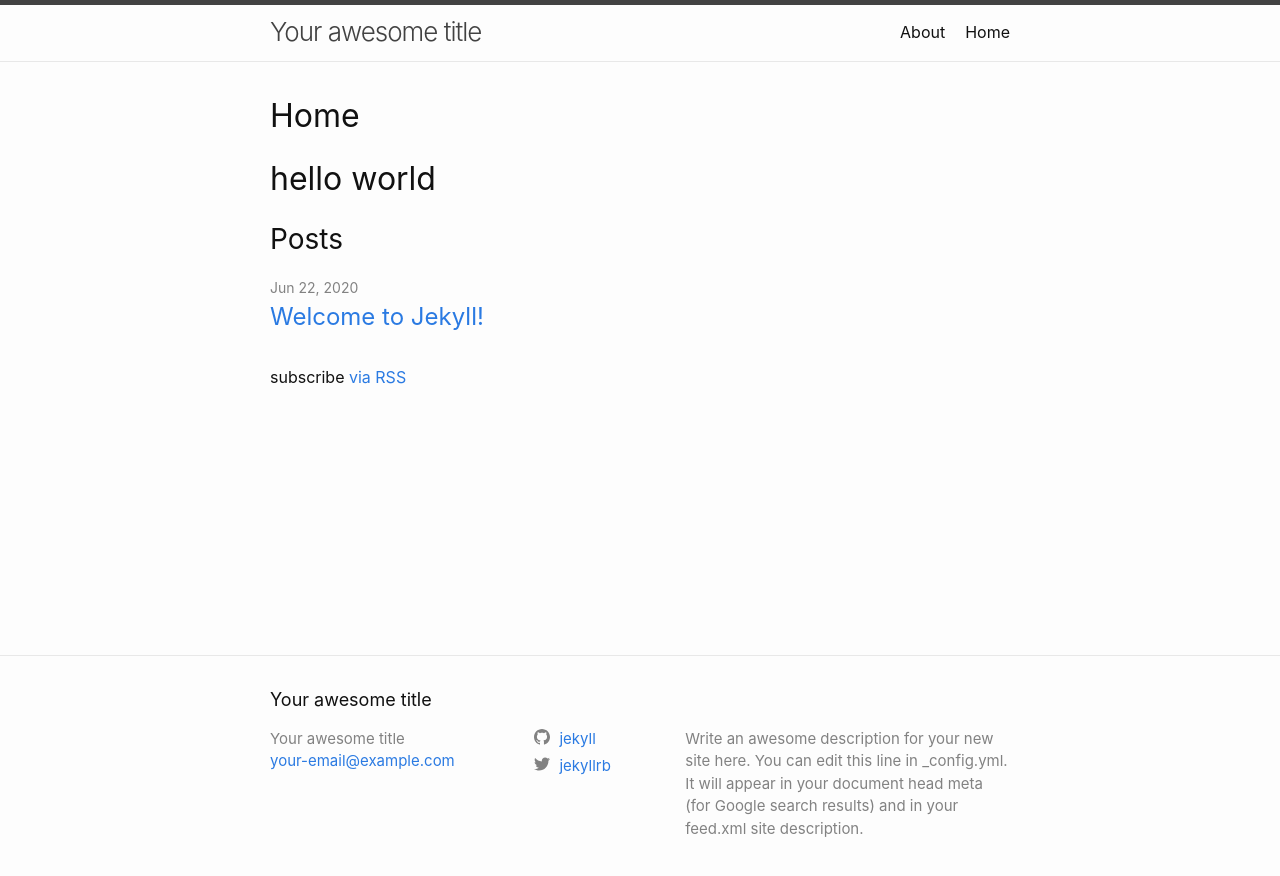
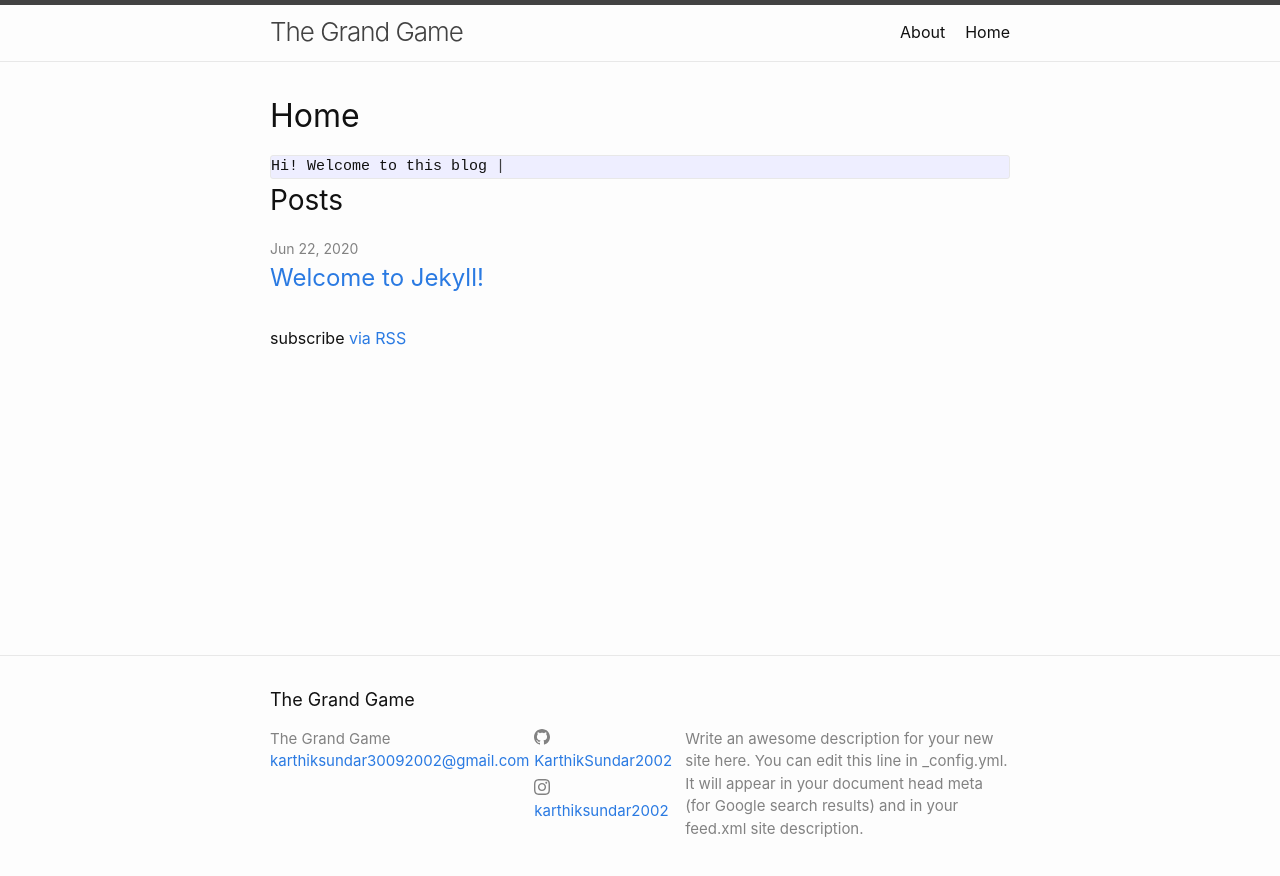
Before and after one commit to KarthikSundar2002/KarthikSundar2002.github.io, a Jekyll site: the page built from index.html, in a window 1280 px wide. Shown: the top 876 px of the page. Built offline with Jekyll 4.4.1, drawn with Linux system fonts in a browser that asks for light colours.

Commit message:
Typewriter effect

```diff
--- a/_config.yml
+++ b/_config.yml
@@ -18,17 +18,17 @@
 # You can create any custom variable you would like, and they will be accessible
 # in the templates via {{ site.myvariable }}.
 
-title: Your awesome title
-email: your-email@example.com
+title: The Grand Game
+email: karthiksundar30092002@gmail.com
 description: >- # this means to ignore newlines until "baseurl:"
   Write an awesome description for your new site here. You can edit this
   line in _config.yml. It will appear in your document head meta (for
   Google search results) and in your feed.xml site description.
 baseurl: "" # the subpath of your site, e.g. /blog
 url: "" # the base hostname & protocol for your site, e.g. http://example.com
-twitter_username: jekyllrb
-github_username:  jekyll
 
+github_username:  KarthikSundar2002
+instagram_username: karthiksundar2002
 # Build settings
 theme: minima
 plugins:
--- a/_sass/minima.scss
+++ b/_sass/minima.scss
@@ -47,5 +47,6 @@
 @import
   "minima/base",
   "minima/layout",
-  "minima/syntax-highlighting"
+  "minima/syntax-highlighting",
+  "minima/typewriter"
 ;
--- a/_sass/minima/_base.scss
+++ b/_sass/minima/_base.scss
@@ -146,7 +146,7 @@
 /**
  * Code formatting
  */
-pre,
+pre,p#typewriter,
 code {
   @include relative-font-size(0.9375);
   border: 1px solid $grey-color-light;
--- /dev/null
+++ b/_sass/minima/_typewriter.scss
@@ -0,0 +1,33 @@
+.var-highlight{
+	color: #C0AD60;
+}
+.string-highlight{
+	color: rgba(253, 149, 90, 0.8);
+}
+
+#typewriter{
+		font-size: 2em;
+		margin: 0;
+    font-family: "Courier New";
+    word-wrap: break-word;
+
+		&:after{
+			content: "|";
+			animation: blink 500ms linear infinite alternate;
+		}
+}
+
+@-webkit-keyframes blink{
+	0%{opacity: 0;}
+	100%{opacity: 1;}
+}
+
+@-moz-keyframes blink{
+	0%{opacity: 0;}
+	100%{opacity: 1;}
+}
+
+@keyframes blink{
+	0%{opacity: 0;}
+	100%{opacity: 1;}
+}
--- /dev/null
+++ b/assets/typewriter.js
@@ -0,0 +1,72 @@
+function setupTypewriter(t) {
+  var HTML = t.innerHTML;
+
+  t.innerHTML = "";
+
+  var cursorPosition = 0,
+    tag = "",
+    writingTag = false,
+    tagOpen = false,
+    typeSpeed = 100,
+    tempTypeSpeed = 0;
+
+  var type = function () {
+
+    if (writingTag === true) {
+      tag += HTML[cursorPosition];
+    }
+
+    if (HTML[cursorPosition] === "<") {
+      tempTypeSpeed = 0;
+      if (tagOpen) {
+        tagOpen = false;
+        writingTag = true;
+      } else {
+        tag = "";
+        tagOpen = true;
+        writingTag = true;
+        tag += HTML[cursorPosition];
+      }
+    }
+    if (!writingTag && tagOpen) {
+      tag.innerHTML += HTML[cursorPosition];
+    }
+    if (!writingTag && !tagOpen) {
+      if (HTML[cursorPosition] === " ") {
+        tempTypeSpeed = 0;
+      }
+      else {
+        tempTypeSpeed = (Math.random() * typeSpeed) + 50;
+      }
+      t.innerHTML += HTML[cursorPosition];
+    }
+    if (writingTag === true && HTML[cursorPosition] === ">") {
+      tempTypeSpeed = (Math.random() * typeSpeed) + 50;
+      writingTag = false;
+      if (tagOpen) {
+        var newSpan = document.createElement("span");
+        t.appendChild(newSpan);
+        newSpan.innerHTML = tag;
+        tag = newSpan.firstChild;
+      }
+    }
+
+    cursorPosition += 1;
+    if (cursorPosition < HTML.length - 1) {
+      setTimeout(type, tempTypeSpeed);
+    }
+
+  };
+
+  return {
+    type: type
+  };
+}
+
+
+window.onload = function () {
+  var typer = document.getElementById('typewriter');
+  typewriter = setupTypewriter(typer);
+  typewriter.type();
+
+}
--- /dev/null
+++ b/index.html
@@ -0,0 +1,22 @@
+---
+layout: home
+title: Home
+---
+
+<html>
+
+<head>
+  <meta charset="utf-8">
+  <title>{{page.title}}</title>
+  <script src="/assets/typewriter.js">
+  </script>
+</head>
+
+<body>
+  <p id="typewriter">
+    Hi! Welcome to this blog
+  </p>
+
+</body>
+
+</html>
--- a/index.markdown
+++ /dev/null
@@ -1,14 +0,0 @@
----
-layout: home
-title: Home
----
-
-<html>
-  <head>
-    <meta charset="utf-8">
-    <title>{{page.title}}</title>
-  </head>
-  <body>
-    <h1>{{"Hello World" | downcase }} </h1>
-  </body>
-</html>
```
